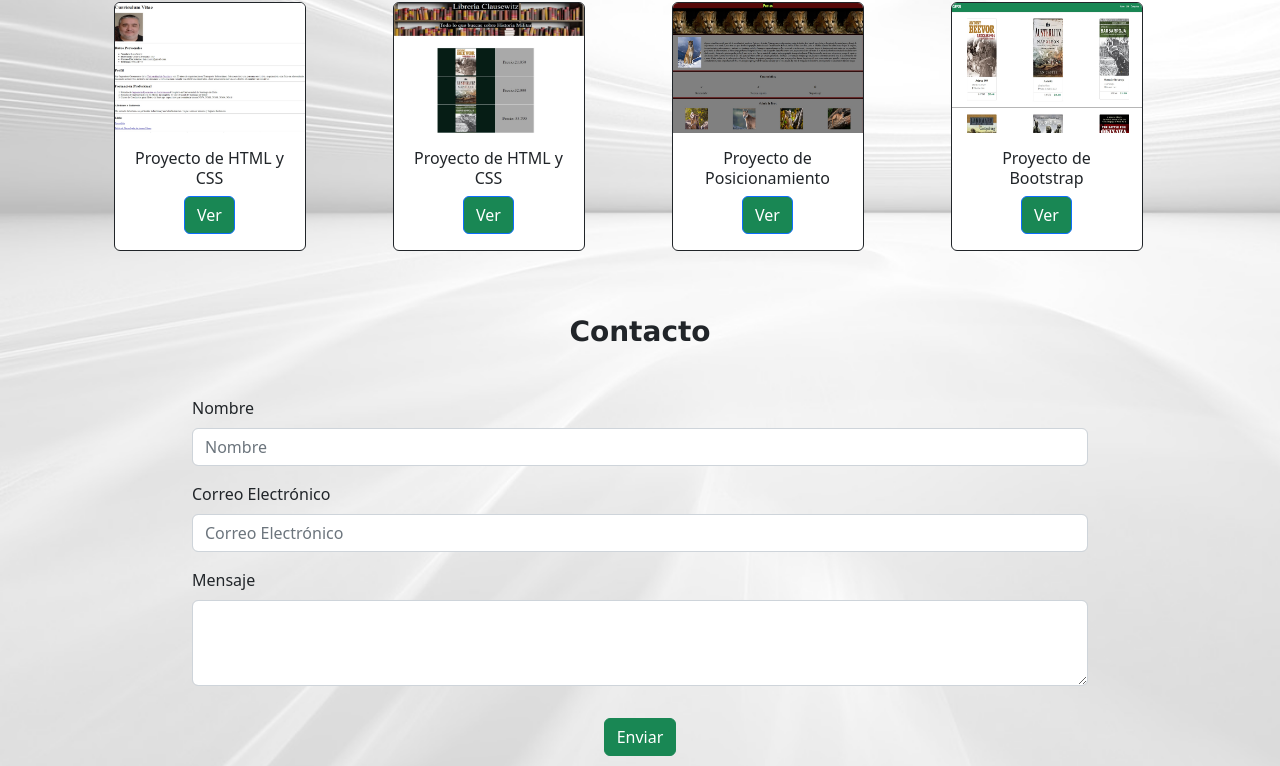
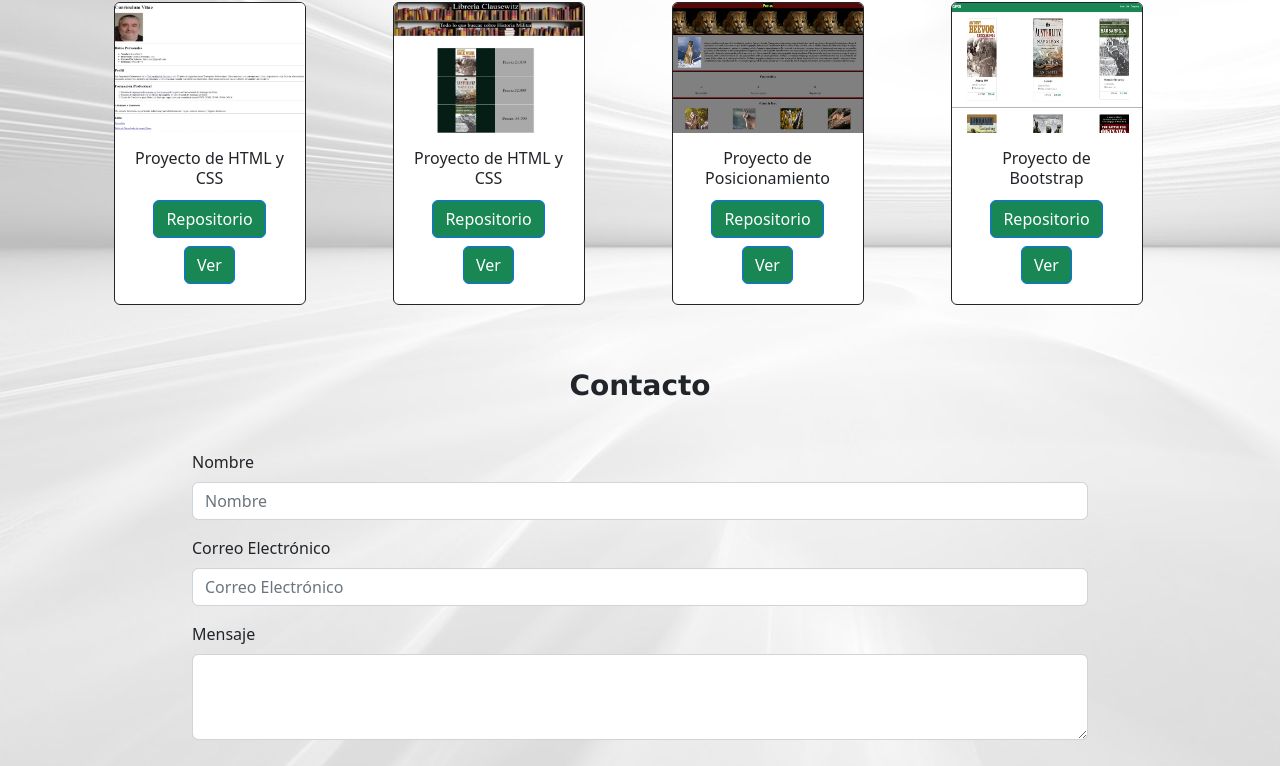
Before and after one commit to TatyEspinoza/LuisMeric.github.io, a plain HTML site: page index.html in a window 1280 px wide. Shown: the part 1020-1786 px from the top of the page. Drawn offline with nearby package versions, Linux system fonts and the light colour scheme.

Commit message:
coloco boton del repositorio en card

```diff
--- a/index.html
+++ b/index.html
@@ -51,8 +51,8 @@
                     <a class="nav-link text-white" aria-current="page" href="#contacto">Contacto</a>
                 </li>
                 <li class="nav-item dropdown">
-                        <a class="nav-link dropdown-toggle text-white pe-5" href="#" role="button"
-                            data-bs-toggle="dropdown" aria-expanded="false">
+                    <a class="nav-link dropdown-toggle text-white pe-5" href="#" role="button" data-bs-toggle="dropdown"
+                        aria-expanded="false">
                         Fork
                     </a>
                     <ul class="dropdown-menu">
@@ -181,8 +181,10 @@
                                 height="130">
                             <div class="card-body">
                                 <h6 class="card-title">Proyecto de HTML y CSS</h6>
+                                <a href="https://github.com/LuisMeric/Desafio1_HTML"
+                                    class="btn btn-primary bg-success my-1">Repositorio</a>
                                 <a href="https://luismeric.github.io/Desafio1_HTML/"
-                                    class="btn btn-primary bg-success">Ver</a>
+                                    class="btn btn-primary bg-success my-1">Ver</a>
                             </div>
                         </div>
 
@@ -195,8 +197,10 @@
                                 height="130">
                             <div class="card-body">
                                 <h6 class="card-title">Proyecto de HTML y CSS</h6>
+                                <a href="https://github.com/LuisMeric/Desafio2_Landing-Page"
+                                    class="btn btn-primary bg-success my-1">Repositorio</a>
                                 <a href="https://luismeric.github.io/Desafio2_Landing-Page/"
-                                    class="btn btn-primary bg-success">Ver</a>
+                                    class="btn btn-primary bg-success my-1">Ver</a>
                             </div>
                         </div>
 
@@ -209,8 +213,10 @@
                                 height="130">
                             <div class="card-body">
                                 <h6 class="card-title">Proyecto de Posicionamiento</h6>
+                                <a href="https://github.com/LuisMeric/Desafio3_Posicionamiento"
+                                    class="btn btn-primary bg-success my-1">Repositorio</a>
                                 <a href="https://luismeric.github.io/Desafio3_Posicionamiento/"
-                                    class="btn btn-primary bg-success">Ver</a>
+                                    class="btn btn-primary bg-success my-1">Ver</a>
                             </div>
                         </div>
 
@@ -223,8 +229,10 @@
                                 height="130px">
                             <div class="card-body">
                                 <h6 class="card-title">Proyecto de Bootstrap</h6>
+                                <a href="https://github.com/LuisMeric/Bootstrap"
+                                    class="btn btn-primary bg-success my-1">Repositorio</a>
                                 <a href="https://luismeric.github.io/Desafio4_Bootstrap/"
-                                    class="btn btn-primary bg-success">Ver</a>
+                                    class="btn btn-primary bg-success my-1">Ver</a>
                             </div>
                         </div>
 
```
Lines whose indentation alone changed are shown as unchanged.
